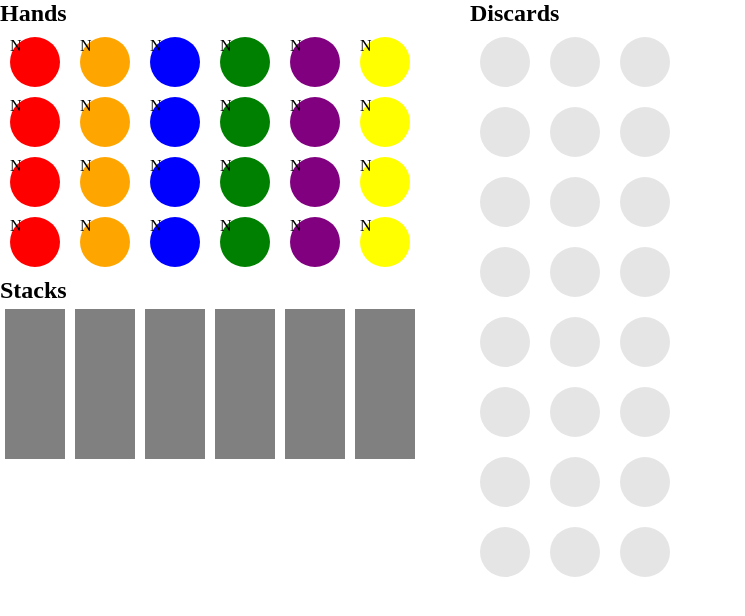
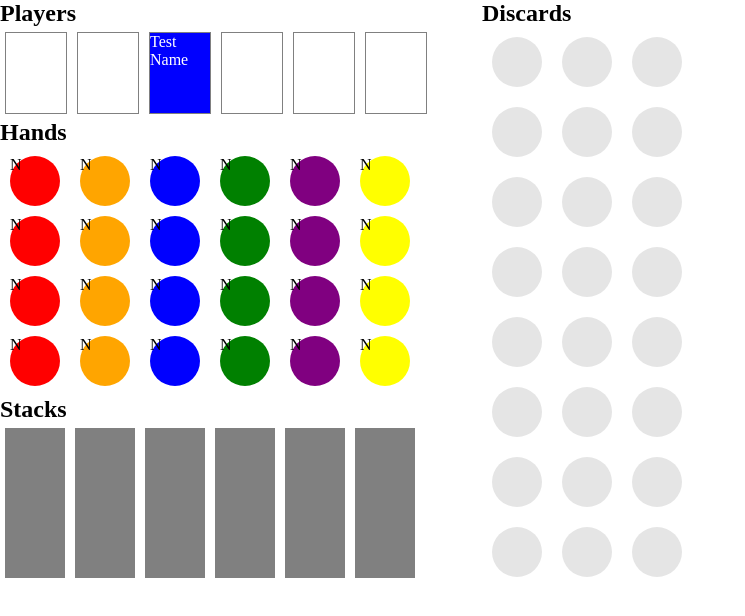
Before and after one commit to chadlieberman/skull-web-react, a React app: page / in a window 1280 px wide. Shown: the whole page, without its empty margins (0-745 px from the left). Built offline with nearby package versions, Linux system fonts and the light colour scheme.

Commit message:
add player sit down stand up actions and ui

```diff
--- a/src/actions/index.js
+++ b/src/actions/index.js
@@ -1,3 +1,8 @@
+// Me
+export const setName = (name) => ({
+    type: 'SET_NAME',
+    name
+})
 
 // Player
 export const addPlayer = (player_number, name) => ({
--- a/src/components/App.js
+++ b/src/components/App.js
@@ -1,5 +1,5 @@
 import React from 'react';
-import { Card, CardsContainer } from './Card'
+import { Card } from './Card'
 
 const Discards = ({ discards, moveCard, flipCard }) => {
     const onDrop = (e) => {
@@ -40,7 +40,7 @@ const Hand = ({ player_number, cards, moveCard, flipCard }) => {
     )
 }
 
-const Stack = ({ player_number, stack, moveCard, flipCard }) => {
+const Stack = ({ player_number, cards, moveCard, flipCard }) => {
     const onDrop = (e) => {
         e.preventDefault()
         const card_id = e.dataTransfer.getData('draggable_id')
@@ -53,7 +53,7 @@ const Stack = ({ player_number, stack, moveCard, flipCard }) => {
             onDrop={onDrop}
             onDragOver={(e) => e.preventDefault()}
         >
-            {stack.map((card, idx) => (
+            {cards.map((card, idx) => (
                 <Card card={card} key={idx}
                     position={`player-${player_number}-stack`}
                     moveCard={moveCard}
@@ -64,12 +64,55 @@ const Stack = ({ player_number, stack, moveCard, flipCard }) => {
     )
 }
 
-let App = ({game, moveCard, flipCard}) => {
+const Player = (props) => {
+    if (props.player === null) {
+        return <NullPlayer {...props} />
+    } else {
+        return <NonNullPlayer {...props} />
+    }
+}
+
+const NullPlayer = ({ player_number, player, me, addPlayer }) => {
+    const sitDown = () => {
+        if (me.name === null) return
+        console.log('Sitting down at position', player_number)
+        addPlayer(player_number, me.name)
+    }
+    return (
+        <div id={`player-{$player_number}`} className={`player`}>
+            {me.name && me.player_number === null &&
+                <button onClick={sitDown}>
+                    Sit Down
+                </button>
+            }
+        </div>
+    )
+}
+
+const NonNullPlayer = ({ player_number, player, me, removePlayer }) => {
+    const standUp = () => {
+        console.log('Stand up from position', player_number)
+        removePlayer(player_number)
+    }
+    return (
+        <div id={`player-{$player_number}`} className={`player ${player.color}`}>
+            <div className='info'>
+                {player.name}
+            </div>
+            {me.player_number && player_number === me.player_number &&
+                <button onClick={standUp}>
+                    Stand Up
+                </button>
+            }
+        </div>
+    )
+}
+
+let App = ({me, game, moveCard, flipCard, addPlayer, removePlayer}) => {
     let {discards, players, cards, hands, mats, stacks} = game
     discards = discards.map(card_id => {
         return card_id === null ? null : cards[card_id]
     })
-    const card = cards['card_0']
     hands = hands.map(hand => {
         hand = hand.map(card_id => {
             return card_id === null ? null : cards[card_id]
@@ -85,6 +128,14 @@ let App = ({game, moveCard, flipCard}) => {
     return (
         <div id='app'>
             <div className='main'>
+                <div id='players-container'>
+                    <h2>Players</h2>
+                    <div id='players'>
+                        {players.map((player, idx) => (
+                            <Player player={player} me={me} addPlayer={addPlayer} removePlayer={removePlayer} player_number={idx} key={idx} />
+                        ))}
+                    </div>
+                </div>
                 <div id='hands-container'>
                     <h2>Hands</h2>
                     <div id='hands'>
@@ -97,7 +148,7 @@ let App = ({game, moveCard, flipCard}) => {
                     <h2>Stacks</h2>
                     <div id='stacks'>
                         {stacks.map((stack, idx) => (
-                            <Stack stack={stack} moveCard={moveCard} flipCard={flipCard} player_number={idx} key={idx} />
+                            <Stack cards={stack} moveCard={moveCard} flipCard={flipCard} player_number={idx} key={idx} />
                         ))}
                     </div>
                 </div>
--- a/src/components/Root.js
+++ b/src/components/Root.js
@@ -3,7 +3,7 @@ import PropTypes from 'prop-types'
 import { Provider, connect } from 'react-redux'
 import App from './App'
 
-import { moveCard, flipCard } from '../actions'
+import { moveCard, flipCard, addPlayer, removePlayer } from '../actions'
 
 class Container extends React.Component {
     constructor(props) {
@@ -29,7 +29,9 @@ Container = connect(
     dispatch => {
         return {
             moveCard: (card_id, to_position) => dispatch(moveCard(card_id, to_position)),
-            flipCard: (card_id) => dispatch(flipCard(card_id))
+            flipCard: (card_id) => dispatch(flipCard(card_id)),
+            addPlayer: (player_number, name) => dispatch(addPlayer(player_number, name)),
+            removePlayer: (player_number) => dispatch(removePlayer(player_number))
         }
     }
 )(Container)
--- a/src/index.css
+++ b/src/index.css
@@ -36,6 +36,11 @@ h2 {
     flex-direction: row;
 }
 
+#players {
+    display: flex;
+    flex-direction: row;
+}
+
 .stack {
     margin: 5px;
     width: 60px;
@@ -49,6 +54,14 @@ h2 {
     width: 50px;
     border-radius: 50px;
     background: #e5e5e5;
+}
+
+.player {
+    margin: 5px;
+    height: 80px;
+    width: 60px;
+    border: 1px solid gray;
+    color: white;
 }
 
 .green {
--- a/src/reducers/game.js
+++ b/src/reducers/game.js
@@ -24,7 +24,16 @@ let mats = [...Array(6).keys()].map(num => ({
 
 const initial_state = {
     discards: Array(24).fill(null),
-    players: Array(6).fill(null),
+    players: [
+        null,
+        null,
+        {
+            name: 'Test Name',
+            color: COLORS[2]
+        },
+        null,
+        null,
+        null], //Array(6).fill(null),
     cards: cards.reduce((curr, next) => {
         return Object.assign({}, curr, {
             [next.id]: next
--- a/src/reducers/index.js
+++ b/src/reducers/index.js
@@ -1,6 +1,8 @@
 import { combineReducers } from 'redux'
 import game from './game'
+import me from './me'
 
 export default combineReducers({
-    game
+    game,
+    me,
 })
--- /dev/null
+++ b/src/reducers/me.js
@@ -0,0 +1,26 @@
+const initial_state = {
+    name: null,
+    player_number: null,
+}
+
+const me = (state = initial_state, action) => {
+    const { name, player_number } = action
+    switch (action.type) {
+        case 'SET_NAME':
+            return Object.assign({}, state, { name })
+        case 'ADD_PLAYER':
+            if (name === state.name) {
+                return Object.assign({}, state, { player_number })
+            }
+            return state
+        case 'REMOVE_PLAYER':
+            if (player_number === state.player_number) {
+                return Object.assign({}, state, { player_number: null })
+            }
+            return state
+        default:
+            return state
+    }
+}
+
+export default me
```
